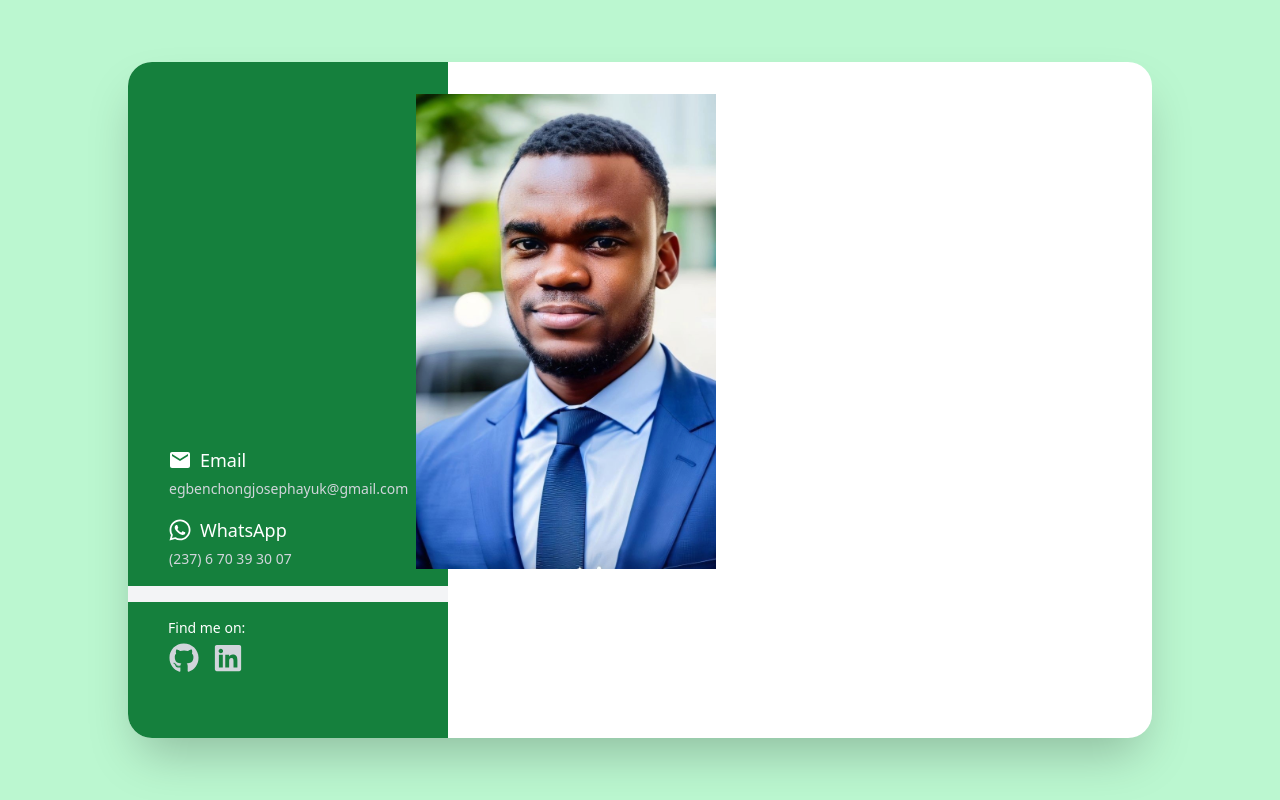
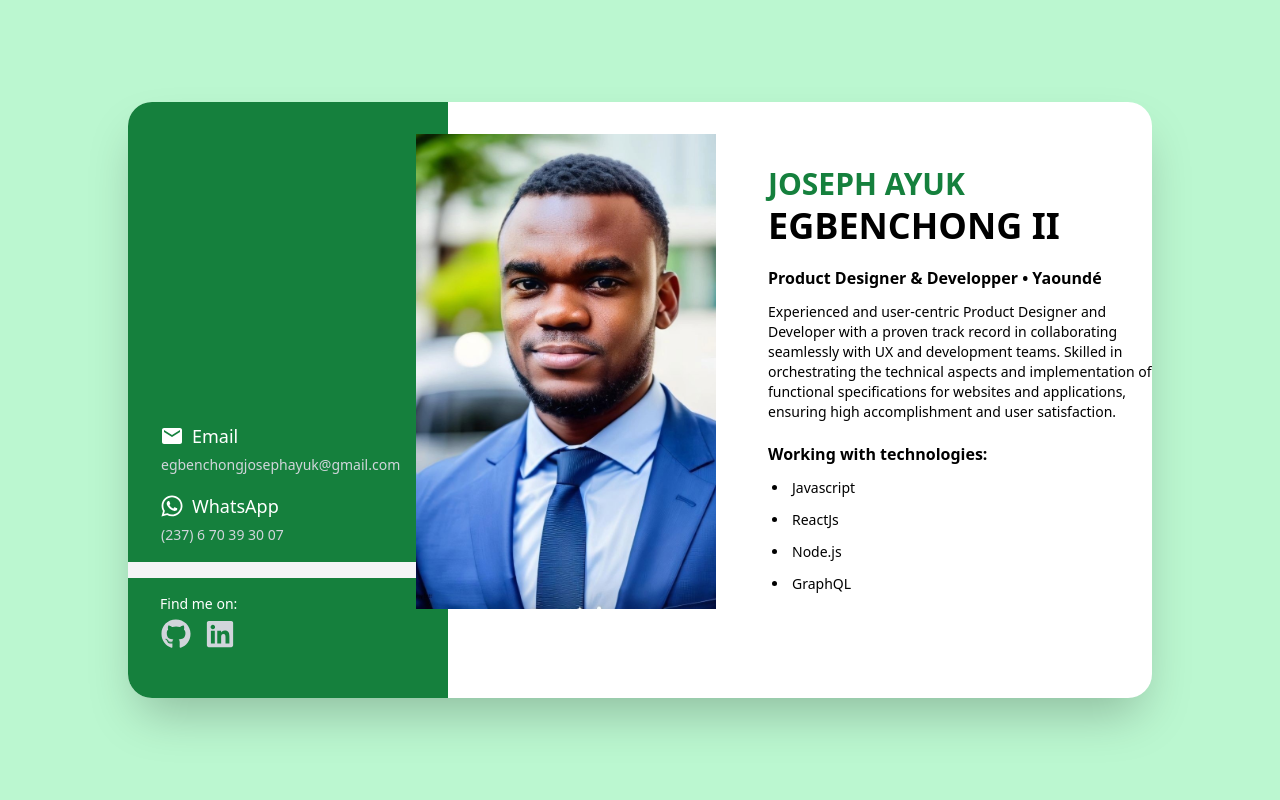
Before and after one commit to JoesephEgbenchong/business-card, a React (Create React App) app: page / in a window 1280 px wide. Built offline with nearby package versions, Linux system fonts and the light colour scheme.

Commit message:
Implemented User Info Section

```diff
--- a/src/pages/Home.jsx
+++ b/src/pages/Home.jsx
@@ -1,15 +1,17 @@
 import React from 'react'
 import ContactSection from '../sections/ContactSection'
 import ImageSection from '../sections/ImageSection'
+import InfoSection from '../sections/InfoSection'
 
 export default function Home() {
 
   return (
     <>
         <div className='bg-green-200 min-h-screen flex items-center justify-center'>
-          <main className='bg-white w-full max-w-5xl rounded-3xl shadow-2xl overflow-hidden relative'>
+          <main className='flex bg-white w-full max-w-5xl rounded-3xl shadow-2xl overflow-hidden relative'>
             <ImageSection />
             <ContactSection />
+            <InfoSection />
           </main>
         </div>
     </>
--- a/src/sections/ContactSection.jsx
+++ b/src/sections/ContactSection.jsx
@@ -16,7 +16,7 @@ const ContactLink =({href, children}) => {
 export default function ContactSection() {
 
   return (
-    <section className='bg-green-700 max-w-xs text-white text-sm flex flex-col gap-4 px-10 pt-96 pb-16'>
+    <section className='bg-green-700 max-w-xs text-white text-sm flex flex-1 flex-col gap-4 px-8 pt-80 pb-12'>
         <div className='flex flex-col gap-1'>
             <div className='flex gap-2 items-center'>
                 <MdEmail className='text-2xl' />
--- /dev/null
+++ b/src/sections/InfoSection.jsx
@@ -0,0 +1,32 @@
+import React from 'react'
+
+export default function InfoSection() {
+  return (
+    <section className='flex flex-col pl-80 pt-16 flex-1 gap-5'>
+        <h1 className='flex flex-col gap-1 text-4xl font-semibold uppercase'>
+            <span className='text-green-700 text-3xl'>Joseph AYUK</span>
+            EGBENCHONG II
+        </h1>
+
+        <div>
+            <h2 className="mb-3 font-semibold">Product Designer & Developper &#x2022; Yaoundé</h2>
+            <p className='text-sm'>
+            Experienced and user-centric Product Designer and Developer
+            with a proven track record in collaborating seamlessly with UX and development teams.
+            Skilled in orchestrating the technical aspects and implementation of functional
+            specifications for websites and applications, ensuring high accomplishment and user satisfaction.
+            </p>
+        </div>
+
+        <div>
+            <h2 className='font-semibold mb-3'>Working with technologies:</h2>
+            <ul className='text-sm flex flex-col gap-3 list-disc list-inside pl-1'>
+                <li>Javascript</li>
+                <li>ReactJs</li>
+                <li>Node.js</li>
+                <li>GraphQL</li>
+            </ul>
+        </div>
+    </section>
+  )
+}
```
Also changed, not shown: src/assets/images/user-img.jpg.
